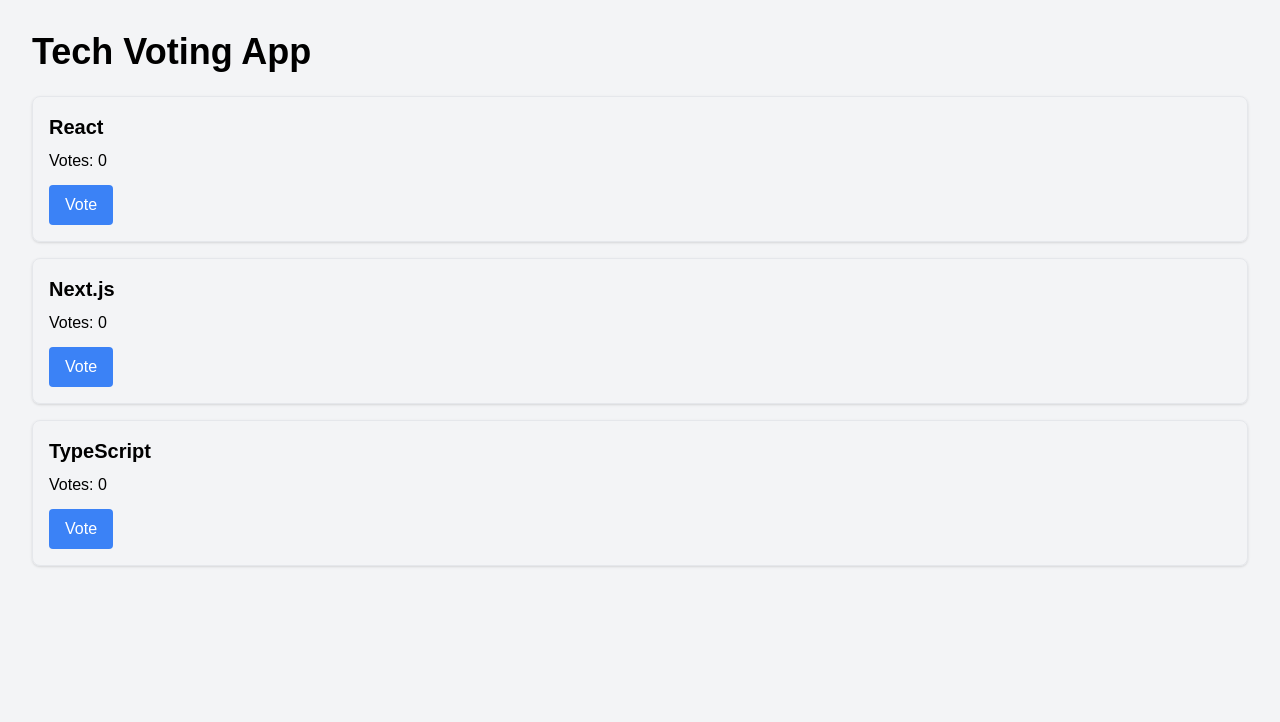
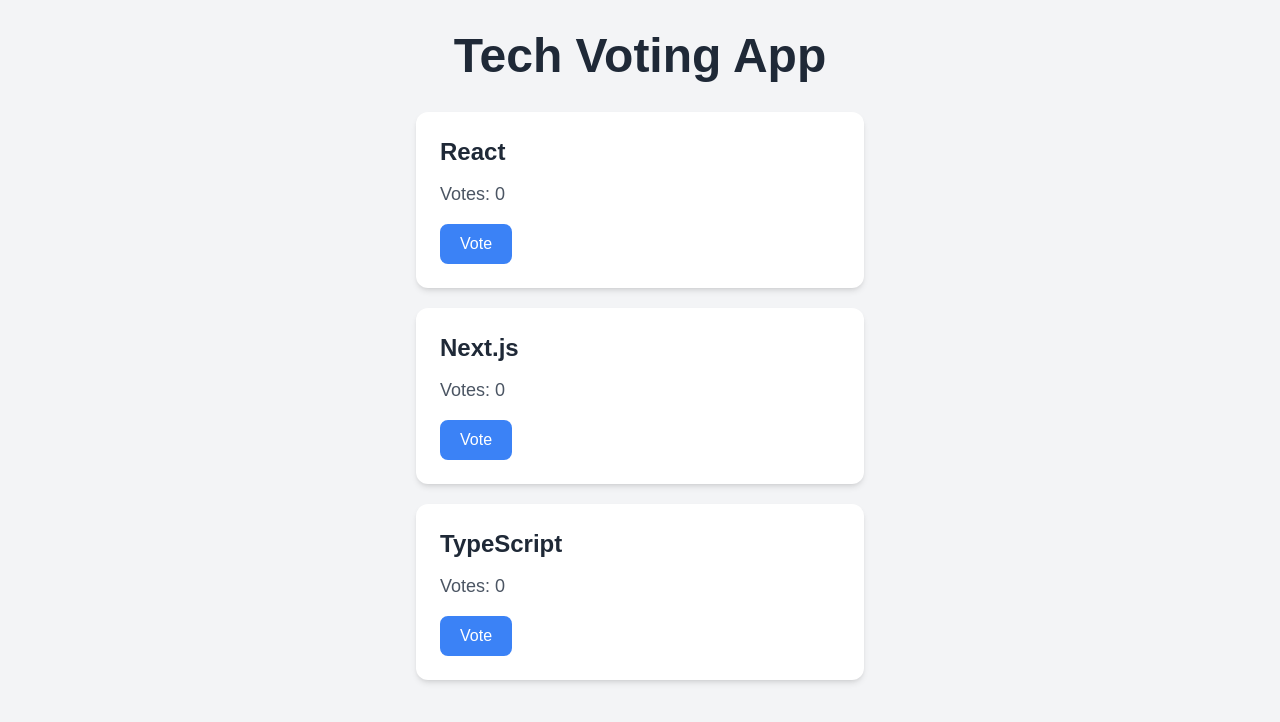
Before and after one commit to The-JFlores/ReactApp4, a Next.js app: page / in a window 1280 px wide. Shown: the top 722 px of the page. Built offline with nearby package versions, Linux system fonts and the light colour scheme.

Commit message:
Improve application layout and card styling

```diff
--- a/app/page.tsx
+++ b/app/page.tsx
@@ -13,13 +13,14 @@
   const { votes, dispatch } = useVotes();
 
   return (
-    <main className="p-8">
+    <main className="min-h-screen flex flex-col items-center p-8">
       {/* Main application heading */}
-      <h1 className="text-4xl font-bold mb-6">
+      <h1 className="text-5xl font-bold mb-8 text-gray-800">
         Tech Voting App
       </h1>
 
       {/* Render all vote cards */}
+      <div className="w-full max-w-md">
       {votes.map((item) => (
         <VoteCard
           key={item.id}
@@ -33,6 +34,7 @@
           }
         />
       ))}
+      </div>
     </main>
   );
 }
--- a/components/VoteCard.tsx
+++ b/components/VoteCard.tsx
@@ -11,21 +11,40 @@
   onVote,
 }: VoteCardProps) {
   return (
-    <div className="border rounded-lg p-4 mb-4 shadow">
+    <div
+      className="
+        bg-white
+        rounded-xl
+        shadow-md
+        p-6
+        mb-5
+        transition
+        hover:scale-105
+        hover:shadow-xl
+      "
+    >
       {/* Voting item title */}
-      <h2 className="text-xl font-bold mb-2">
+      <h2 className="text-2xl font-bold mb-3 text-gray-800">
         {title}
       </h2>
 
       {/* Display total votes */}
-      <p className="mb-3">
+      <p className="text-lg mb-4 text-gray-600">
         Votes: {votes}
       </p>
 
-      {/* Vote button*/}
+      {/* Voting action button */}
       <button
-      onClick={onVote}
-      className="bg-blue-500 text-white px-4 py-2 rounded"
+        onClick={onVote}
+        className="
+          bg-blue-500
+          hover:bg-blue-600
+          text-white
+          px-5
+          py-2
+          rounded-lg
+          transition
+        "
       >
         Vote
       </button>
```
